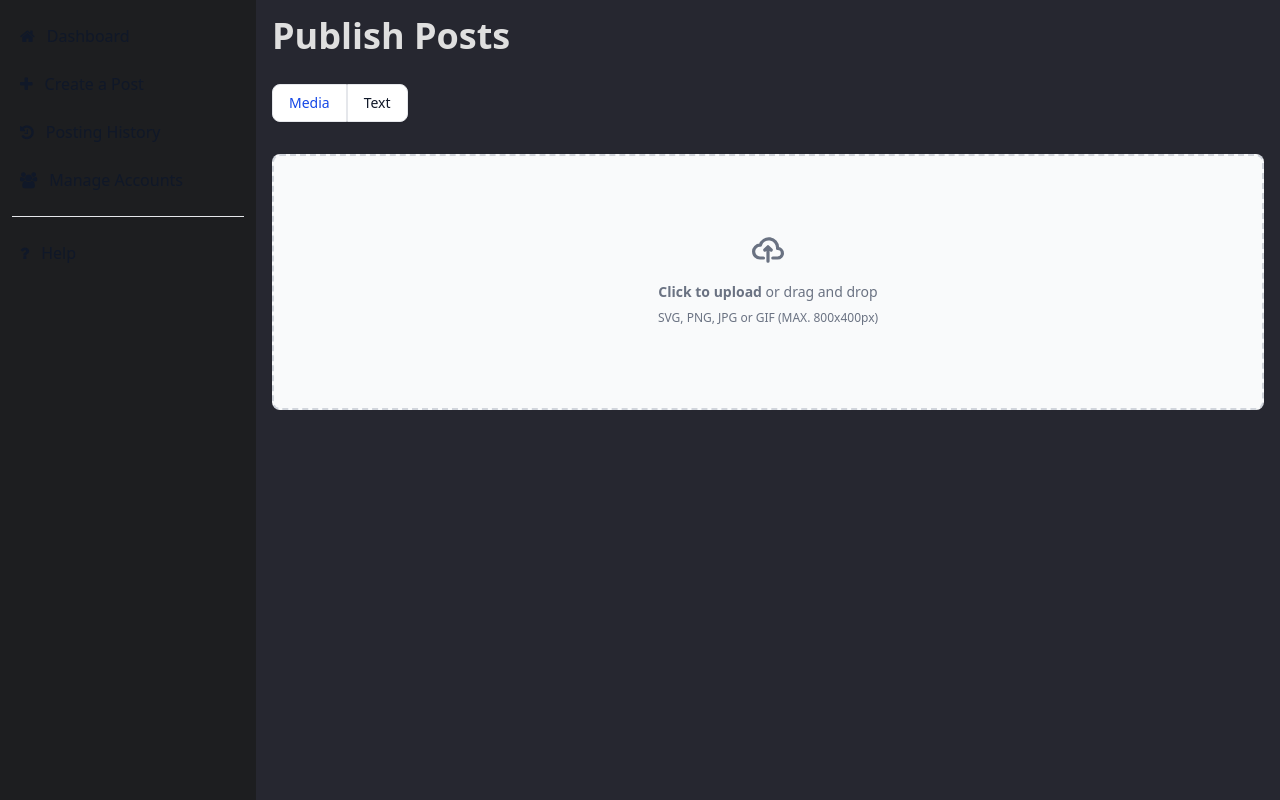
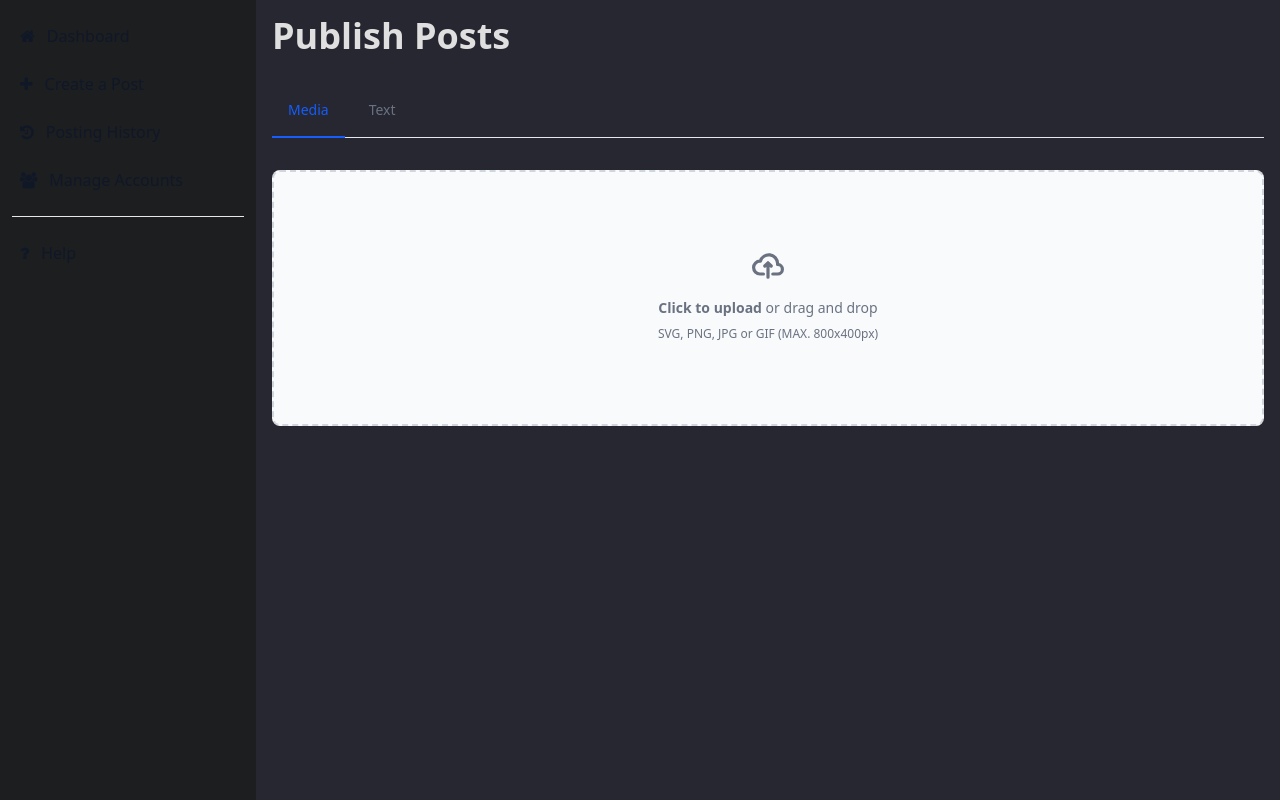
Before and after one commit to salam-07/SocialLink, a Flask app: page /create in a window 1280 px wide. Run offline with Flask 3, Linux system fonts and the light colour scheme.

Commit message:
Change Toggle UI

```diff
--- a/sociallinkapp/static/script.js
+++ b/sociallinkapp/static/script.js
@@ -30,17 +30,17 @@ function showMedia() {
     // Hide text form section
     document.getElementById('text-form').classList.add('hidden');
 
-    // Update button styles
+    // Update tab styles
     const mediaBtn = document.getElementById('media-btn');
     const textBtn = document.getElementById('text-btn');
 
-    // Media button - active state
-    mediaBtn.classList.remove('text-gray-900');
-    mediaBtn.classList.add('text-blue-700');
+    // Media tab - active state
+    mediaBtn.className = 'inline-block p-4 text-blue-600 border-b-2 border-blue-600 rounded-t-lg active dark:text-blue-500 dark:border-blue-500';
+    mediaBtn.setAttribute('aria-current', 'page');
 
-    // Text button - inactive state
-    textBtn.classList.remove('text-blue-700');
-    textBtn.classList.add('text-gray-900');
+    // Text tab - inactive state
+    textBtn.className = 'inline-block p-4 border-b-2 border-transparent rounded-t-lg hover:text-gray-600 hover:border-gray-300 dark:hover:text-gray-300';
+    textBtn.removeAttribute('aria-current');
 }
 
 function showText() {
@@ -49,17 +49,17 @@ function showText() {
     // Show text form section
     document.getElementById('text-form').classList.remove('hidden');
 
-    // Update button styles
+    // Update tab styles
     const mediaBtn = document.getElementById('media-btn');
     const textBtn = document.getElementById('text-btn');
 
-    // Media button - inactive state
-    mediaBtn.classList.remove('text-blue-700');
-    mediaBtn.classList.add('text-gray-900');
+    // Media tab - inactive state
+    mediaBtn.className = 'inline-block p-4 border-b-2 border-transparent rounded-t-lg hover:text-gray-600 hover:border-gray-300 dark:hover:text-gray-300';
+    mediaBtn.removeAttribute('aria-current');
 
-    // Text button - active state
-    textBtn.classList.remove('text-gray-900');
-    textBtn.classList.add('text-blue-700');
+    // Text tab - active state
+    textBtn.className = 'inline-block p-4 text-blue-600 border-b-2 border-blue-600 rounded-t-lg active dark:text-blue-500 dark:border-blue-500';
+    textBtn.setAttribute('aria-current', 'page');
 }
 
 // Accordion functionality
--- a/sociallinkapp/templates/create_post.html
+++ b/sociallinkapp/templates/create_post.html
@@ -3,15 +3,19 @@
 <!-- This file is for the home page of the application-->
 {% block content %}
 
-<div class="inline-flex rounded-md shadow-xs">
-  <a href="#" id="media-btn" onclick="showMedia()" aria-current="page"
-    class="px-4 py-2 text-sm font-medium text-blue-700 bg-white border border-gray-200 rounded-s-lg hover:bg-gray-100 focus:z-10 focus:ring-2 focus:ring-blue-700 focus:text-blue-700 dark:bg-gray-800 dark:border-gray-700 dark:text-white dark:hover:text-white dark:hover:bg-gray-700 dark:focus:ring-blue-500 dark:focus:text-white">
-    Media
-  </a>
-  <a href="#" id="text-btn" onclick="showText()"
-    class="px-4 py-2 text-sm font-medium text-gray-900 bg-white border border-gray-200 rounded-e-lg hover:bg-gray-100 hover:text-blue-700 focus:z-10 focus:ring-2 focus:ring-blue-700 focus:text-blue-700 dark:bg-gray-800 dark:border-gray-700 dark:text-white dark:hover:text-white dark:hover:bg-gray-700 dark:focus:ring-blue-500 dark:focus:text-white">
-    Text
-  </a>
+<div
+  class="text-sm font-medium text-center text-gray-500 border-b border-gray-200 dark:text-gray-400 dark:border-gray-700">
+  <ul class="flex flex-wrap -mb-px">
+    <li class="me-2">
+      <a href="#" id="media-btn" onclick="showMedia()"
+        class="inline-block p-4 text-blue-600 border-b-2 border-blue-600 rounded-t-lg active dark:text-blue-500 dark:border-blue-500"
+        aria-current="page">Media</a>
+    </li>
+    <li class="me-2">
+      <a href="#" id="text-btn" onclick="showText()"
+        class="inline-block p-4 border-b-2 border-transparent rounded-t-lg hover:text-gray-600 hover:border-gray-300 dark:hover:text-gray-300">Text</a>
+    </li>
+  </ul>
 </div>
 
 <div id="media-upload" class="flex items-center justify-center w-full mt-8">
```
